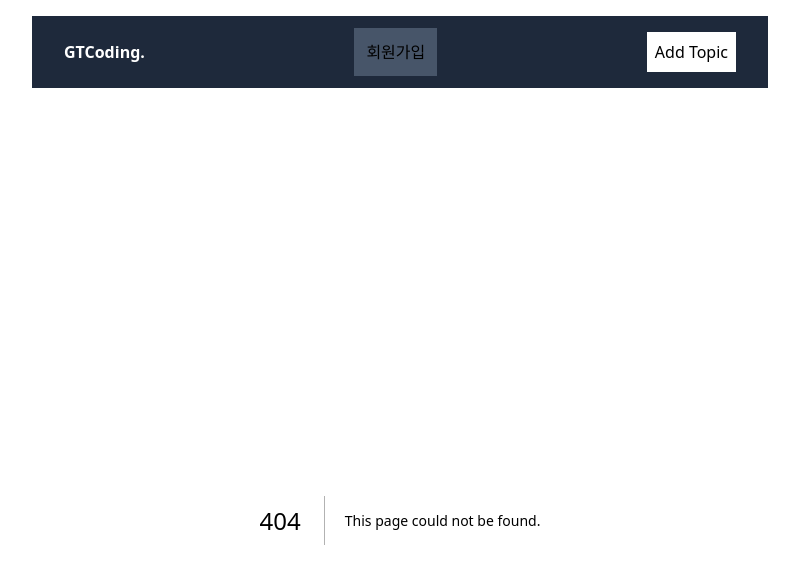
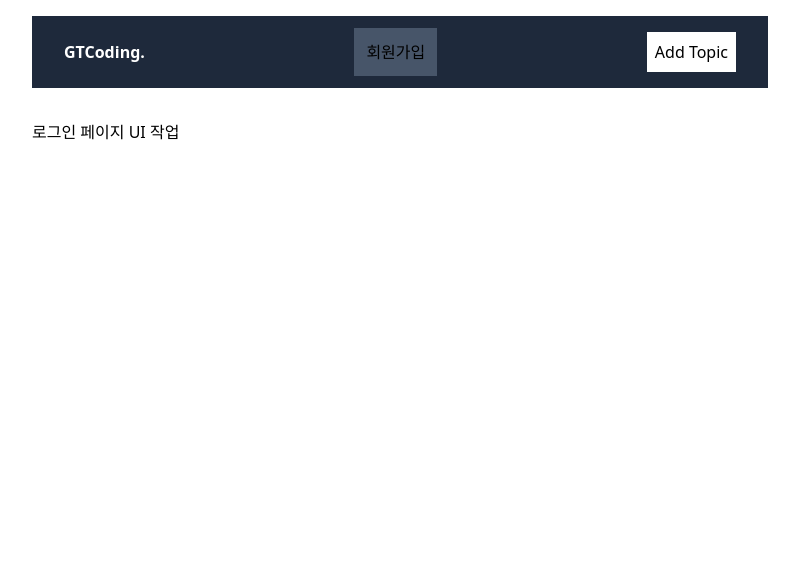
Before and after one commit to kyoungholee/mongo-crud, a Next.js app: page /components/login in a window 1280 px wide. Before the commit this address had no page. Shown: the top 584 px of the page, without its empty margins (240-1039 px from the left). Built offline with nearby package versions, Linux system fonts and the light colour scheme.

Commit message:
style : 로그인을 위한 UI 작업 중

```diff
--- /dev/null
+++ b/src/app/api/login/route.ts
@@ -0,0 +1,4 @@
+import React from 'react'
+
+export default function route() {
+}
--- /dev/null
+++ b/src/app/components/login/page.tsx
@@ -0,0 +1,7 @@
+"use client"
+
+export default function Login() {
+  return (
+    <div>로그인 페이지 UI 작업 </div>
+  )
+}
```
